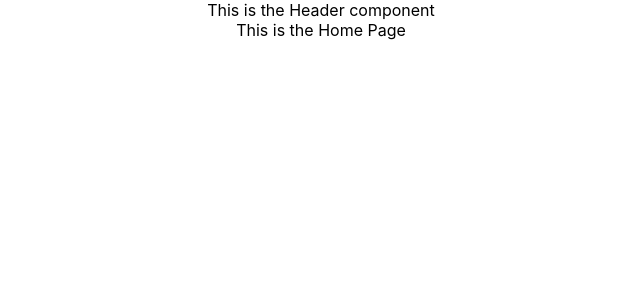
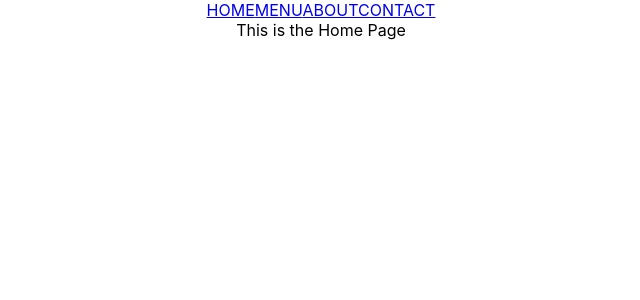
Before and after one commit to SunghunP/photai-frontend, a React (Create React App) app: page / in a window 1280 px wide. Shown: the top 300 px of the page, without its empty margins (319-959 px from the left). Built offline with nearby package versions, Linux system fonts and the light colour scheme.

Commit message:
Add links to header component

```diff
--- a/src/App.js
+++ b/src/App.js
@@ -21,5 +21,4 @@ function App() {
   );
 }
 
-console.log("Testing git branches")
 export default App;
--- a/src/components/Header.jsx
+++ b/src/components/Header.jsx
@@ -1,3 +1,12 @@
+import { Link } from "react-router-dom"
+
 export default function Header() {
-  return <div>This is the Header component</div>
+  return (
+    <nav>
+      <Link to="/">HOME</Link>
+      <Link to="/menu">MENU</Link>
+      <Link to="/about">ABOUT</Link>
+      <Link to="/contact">CONTACT</Link>
+    </nav>
+  )
 }
```
